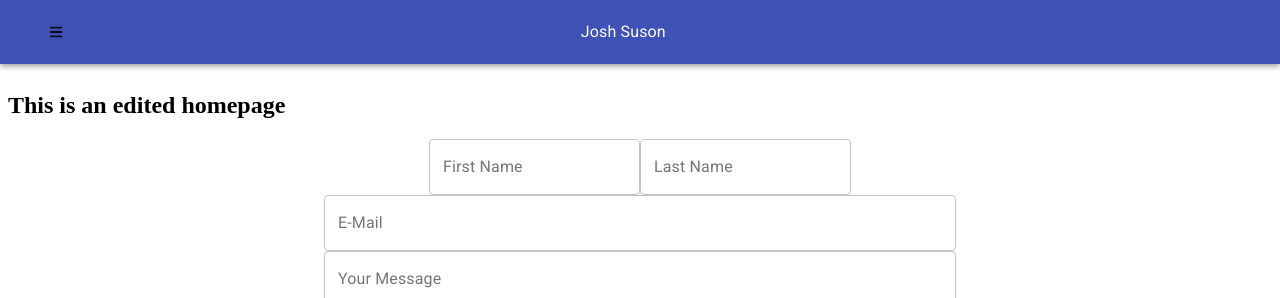
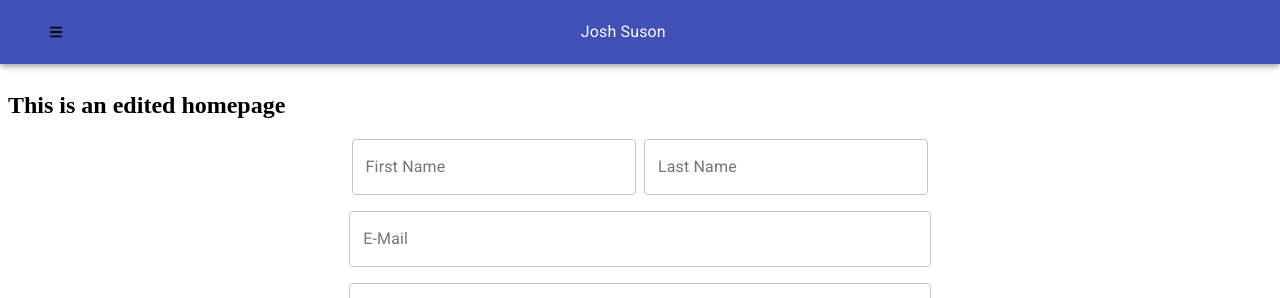
Before and after one commit to joshsuson/myGatsbySite, a Gatsby site: page / in a window 1280 px wide. Shown: the top 298 px of the page. Built offline with nearby package versions, Linux system fonts and the light colour scheme; Gatsby itself is replaced by a stand-in of ours.

Commit message:
adding form CSS

```diff
--- a/package.json
+++ b/package.json
@@ -19,6 +19,7 @@
     "@fortawesome/free-solid-svg-icons": "^5.13.0",
     "@fortawesome/react-fontawesome": "^0.1.9",
     "@material-ui/core": "^4.9.14",
+    "clsx": "^1.1.0",
     "gatsby": "^2.21.9",
     "gatsby-plugin-material-ui": "^2.1.8",
     "gatsby-plugin-sass": "^2.3.0",
--- a/src/components/form.jsx
+++ b/src/components/form.jsx
@@ -1,29 +1,65 @@
 import React from "react"
 import { TextField } from "@material-ui/core"
 import { makeStyles } from "@material-ui/styles"
+import clsx from "clsx"
 
-const useStyles = makeStyles({
+const useStyles = makeStyles(theme => ({
 	customForm: {
 		textAlign: "center",
 		width: "50%",
-    margin: "0 auto",
+		margin: "0 auto"
 	},
-})
+	nameField: {
+		width: "45%"
+	},
+	customInput: {
+		marginBottom: "16px"
+	},
+	lastNameInput: {
+		marginLeft: "8px"
+	},
+	customFullWidth: {
+		width: "92%"
+	}
+}))
 
 export default function FooterForm() {
 	const classes = useStyles()
+	const firstName = clsx(classes.customInput, classes.nameField)
+	const lastName = clsx(
+		classes.customInput,
+		classes.nameField,
+		classes.lastNameInput
+	)
+	const email = clsx(classes.customInput, classes.customFullWidth)
+	const message = clsx(classes.customInput, classes.customFullWidth)
 	return (
 		<form className={classes.customForm}>
-      <TextField id="firstname" variant="outlined" label="First Name" />
-      <TextField id="lastname" variant="outlined" label="Last Name" />
-      <TextField id="email" variant="outlined" label="E-Mail" fullWidth />
+			<TextField
+				id="firstname"
+				variant="outlined"
+				label="First Name"
+				className={firstName}
+			/>
+			<TextField
+				id="lastname"
+				variant="outlined"
+				label="Last Name"
+				className={lastName}
+			/>
+			<TextField
+				id="email"
+				variant="outlined"
+				label="E-Mail"
+				className={email}
+			/>
 			<TextField
 				id="message"
 				variant="outlined"
 				label="Your Message"
 				multiline
-        fullWidth
 				rows={4}
+				className={message}
 			/>
 		</form>
 	)
```
Lines whose indentation alone changed are shown as unchanged.
